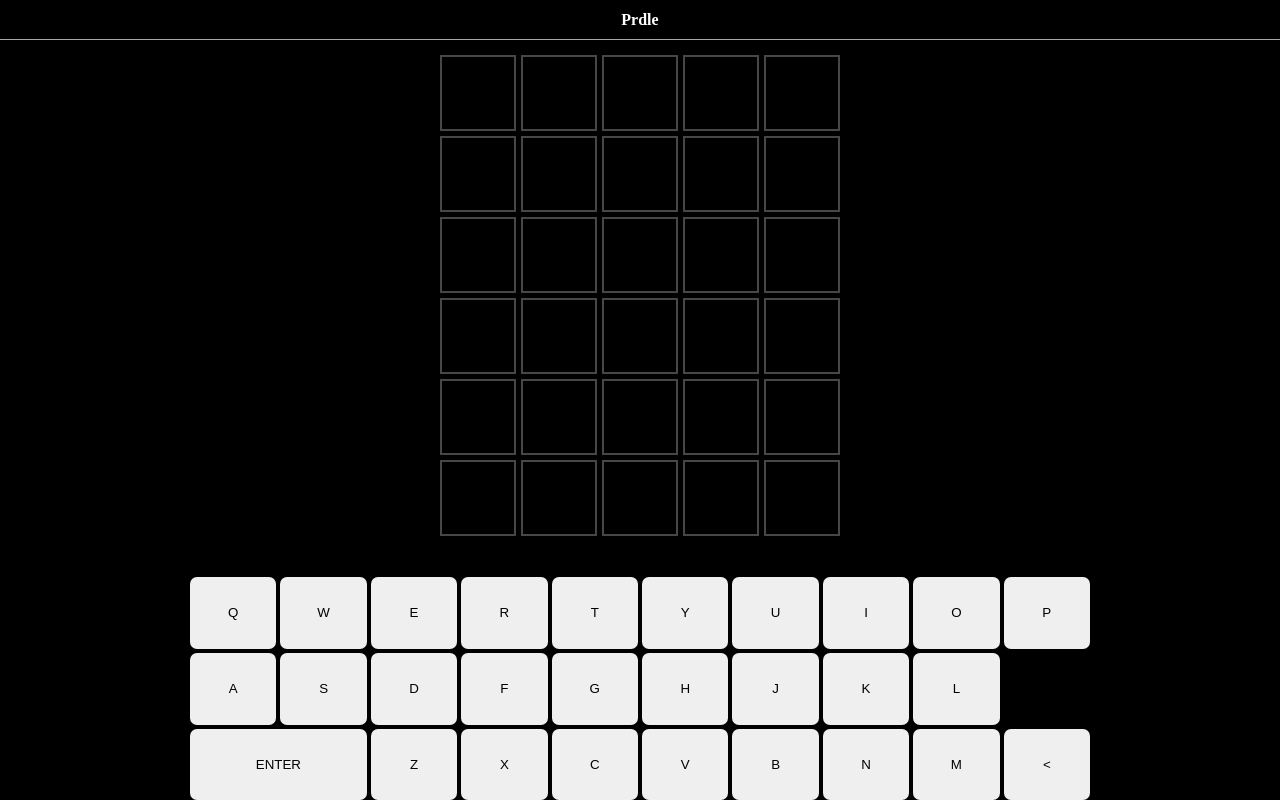
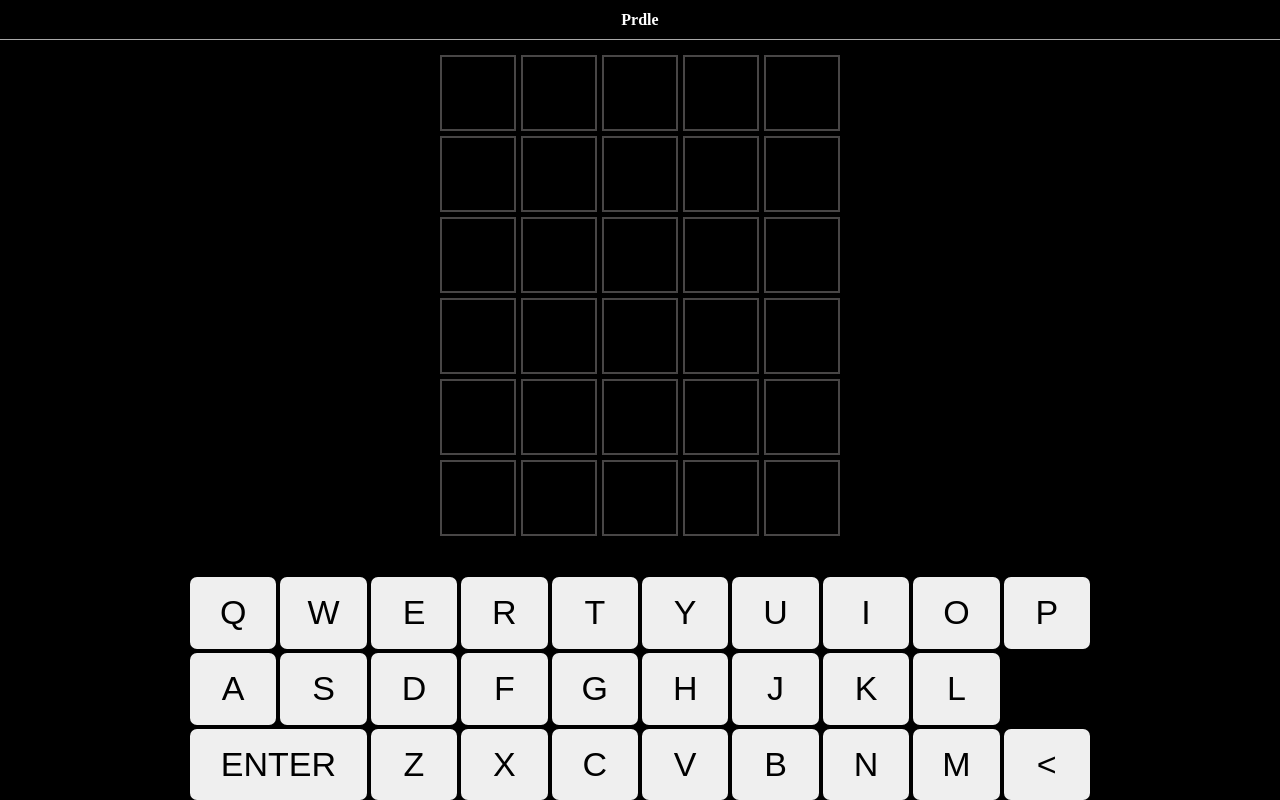
Before and after one commit to gittymutt/wordle, a plain HTML site: page index.html in a window 1280 px wide. Drawn offline with Linux system fonts and the light colour scheme.

Commit message:
Make media query for large-screen fonts

```diff
--- a/styles.css
+++ b/styles.css
@@ -125,6 +125,17 @@ body {
     margin: 0 auto;
   }
 
+  .keyboard button {
+    color: black;
+    font-size: 4vw;
+  }
+
+  @media only screen and (min-width: 1000px) {
+    .keyboard button {
+      font-size: 34px;
+    }
+  }
+
   .green {
     background-color: green;
     border-color: green;
```
